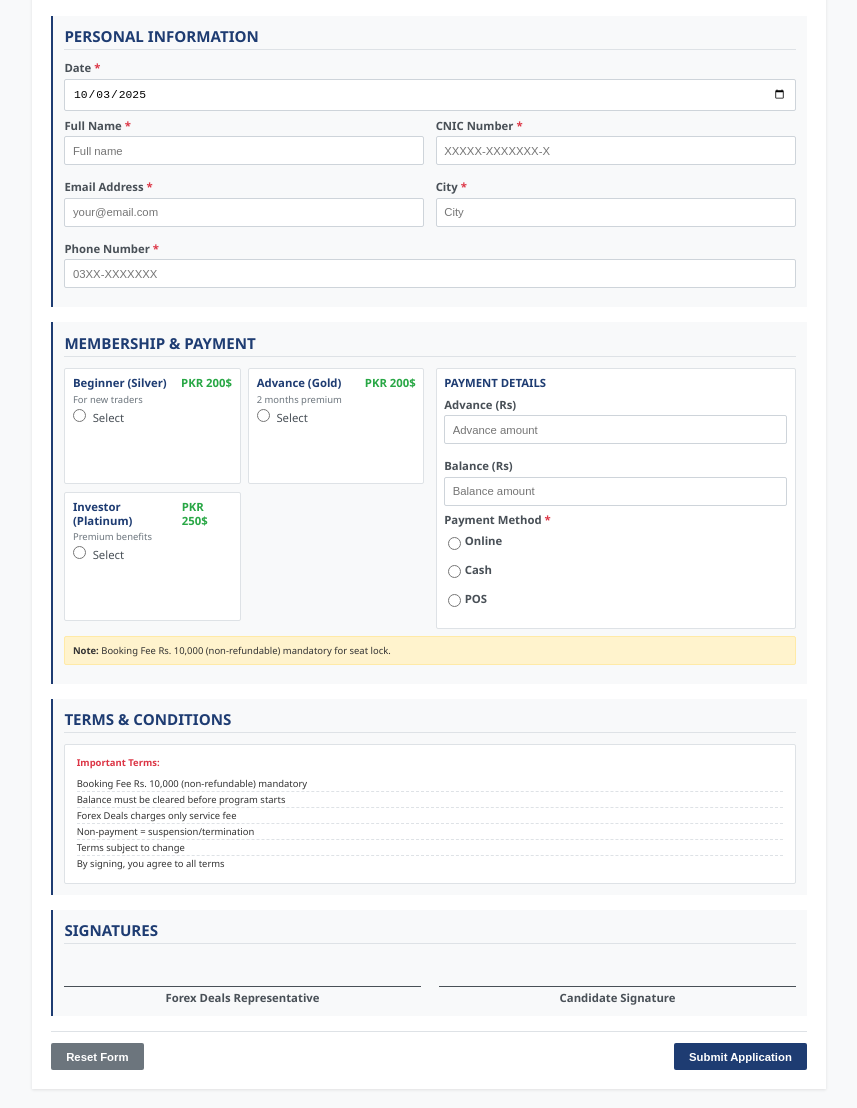
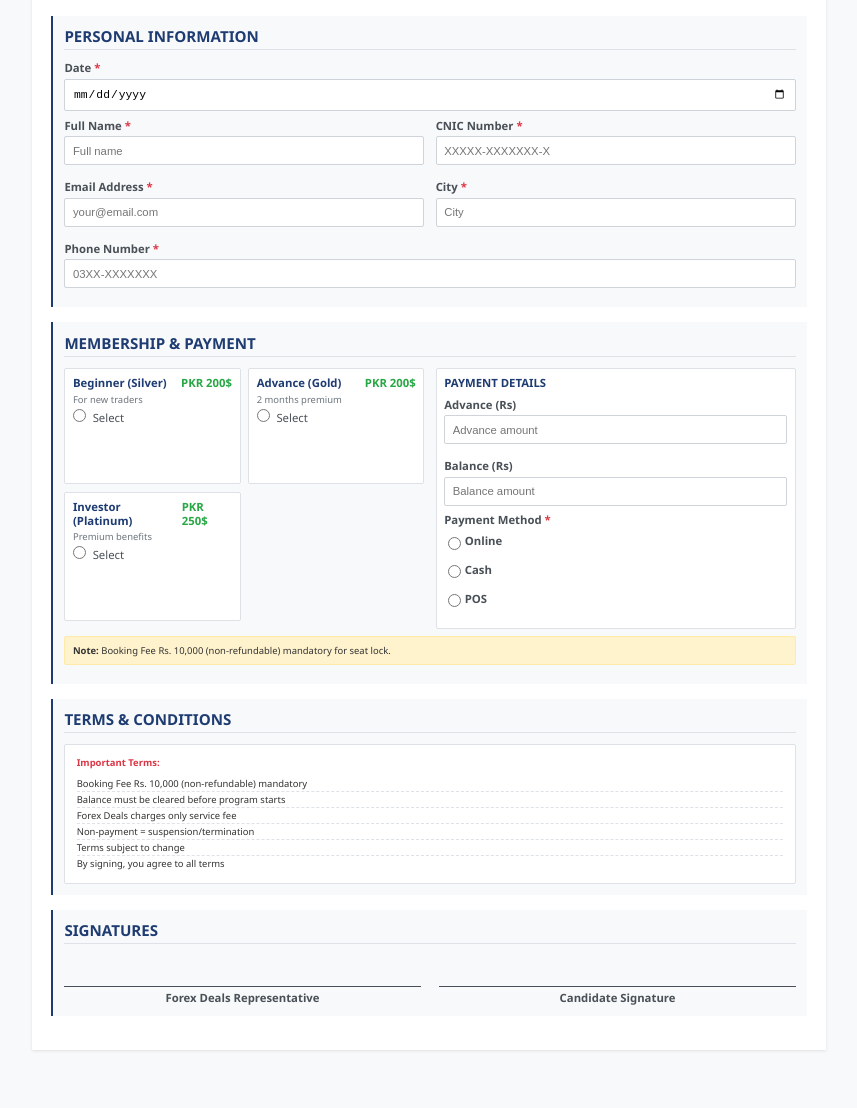
Before and after one commit to Quratulain-bilal/form-2, a plain HTML site: page index.html in a window 1280 px wide. Shown: the part 105-1213 px from the top of the page, without its empty margins (211-1068 px from the left). After the commit the page ends 1173 px from the top, so only its background shows below. Drawn offline with Linux system fonts and the light colour scheme.

Commit message:
Update index.html

```diff
--- a/index.html
+++ b/index.html
@@ -524,21 +524,6 @@
                     </div>
                 </div>
 
-                <!-- Form Actions -->
-                <div class="form-actions">
-                    <button type="reset" class="btn btn-reset">Reset Form</button>
-                    <button type="submit" class="btn btn-submit">Submit Application</button>
-                </div>
-            </form>
-        </div>
-    </div>
 
-    <script>
-        // Set today's date as default
-        document.addEventListener('DOMContentLoaded', function() {
-            const today = new Date().toISOString().split('T')[0];
-            document.getElementById('date').value = today;
-        });
-    </script>
 </body>
 </html>
```
